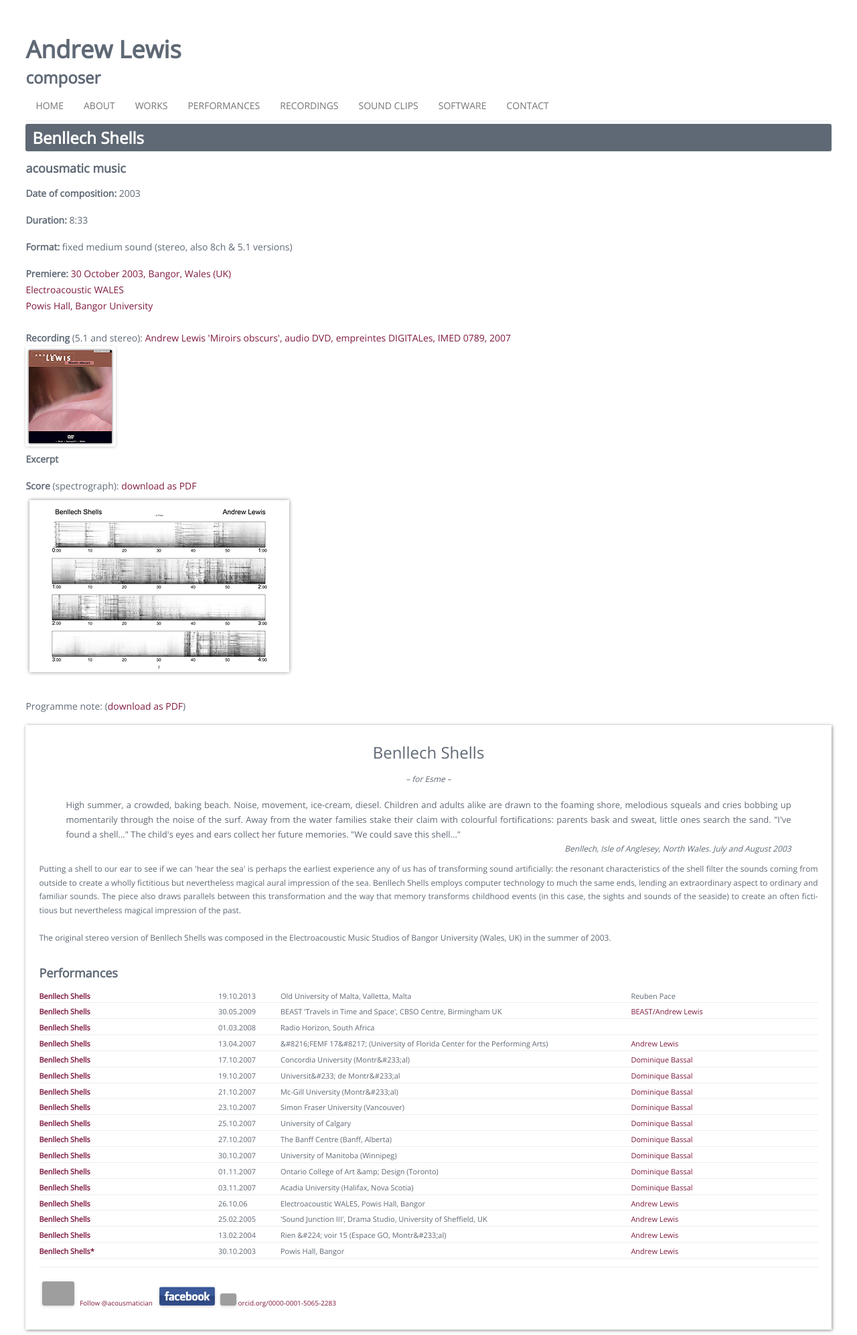
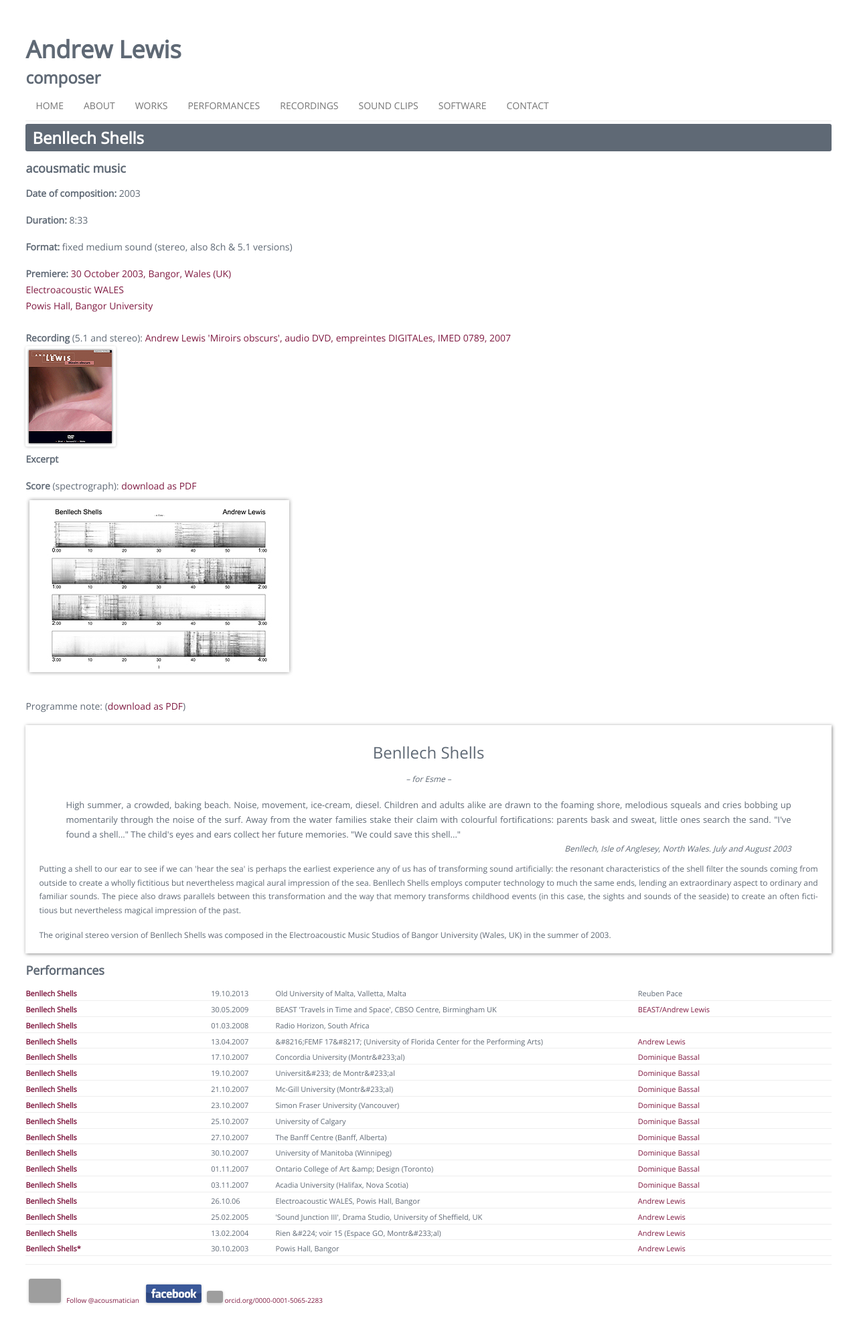
Before and after one commit to acousmatician/acousmatician.github.io, a Jekyll site: the page built from works/benllech_shells.html, in a window 1280 px wide. Shown: the whole page at 67% size. Built offline with Jekyll 4.4.1, drawn with Linux system fonts in a browser that asks for light colours; nearby versions of some CDN libraries; library files that are not in the unit come from our copies; grey boxes are pictures that could not be loaded.

Commit message:
Update benllech_shells.html

```diff
--- a/works/benllech_shells.html
+++ b/works/benllech_shells.html
@@ -33,10 +33,10 @@
         <p class="prognote-dedication">– for Esme – </p>
 	          <p class="prognote-quote">High summer, a crowded, baking beach. Noise, movement, ice-cream, diesel. Children and adults alike are drawn to the foaming shore, melodious squeals and cries bobbing up momentarily through the noise of the surf. Away from the water families stake their claim with colourful fortifications: parents bask and sweat, little ones search the sand. "I've found a shell..." The child's eyes and ears collect her future memories. "We could save this shell..." </p>
 	          <p class="prognote-attrib">Benllech, Isle of Anglesey, North Wales. July and August 2003 </p>
-	          <p class="prognote">Putting a shell to our ear to see if we can 'hear the sea' is perhaps the earliest experience any of us has of transforming sound artificially: the resonant characteristics of the shell filter the sounds coming from outside to create a wholly fictitious but nevertheless magical aural impression of the sea. Benllech Shells employs computer technology to much the same ends, lending an extraordinary aspect to ordinary and familiar sounds. The piece also draws parallels between this transformation and the way that memory transforms childhood events (in this case, the sights and sounds of the seaside) to create an often fictitious but nevertheless magical impression of the past.<br>
-	            <br>
-              The original stereo version of Benllech Shells was composed in the Electroacoustic Music Studios of Bangor University (Wales, UK) in the summer of 2003. </p>
-
+	          <p class="prognote">Putting a shell to our ear to see if we can 'hear the sea' is perhaps the earliest experience any of us has of transforming sound artificially: the resonant characteristics of the shell filter the sounds coming from outside to create a wholly fictitious but nevertheless magical aural impression of the sea. Benllech Shells employs computer technology to much the same ends, lending an extraordinary aspect to ordinary and familiar sounds. The piece also draws parallels between this transformation and the way that memory transforms childhood events (in this case, the sights and sounds of the seaside) to create an often fictitious but nevertheless magical impression of the past.</p>
+	          <p class="prognote">The original stereo version of Benllech Shells was composed in the Electroacoustic Music Studios of Bangor University (Wales, UK) in the summer of 2003. </p>
+           </div>
+           </div>
      <!--- Start of PERFORMANCES --->
       <div class="full_column">
         <h4>Performances</h4>
```
